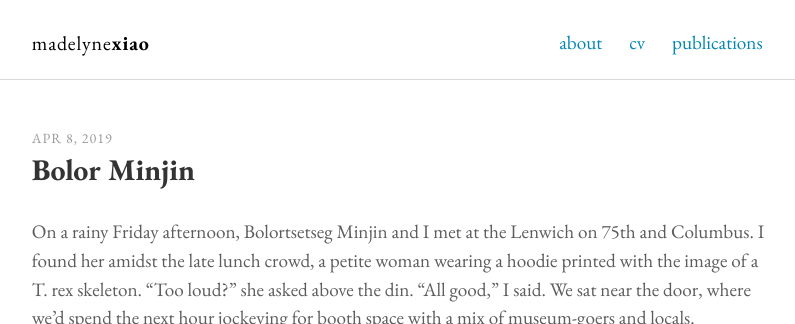
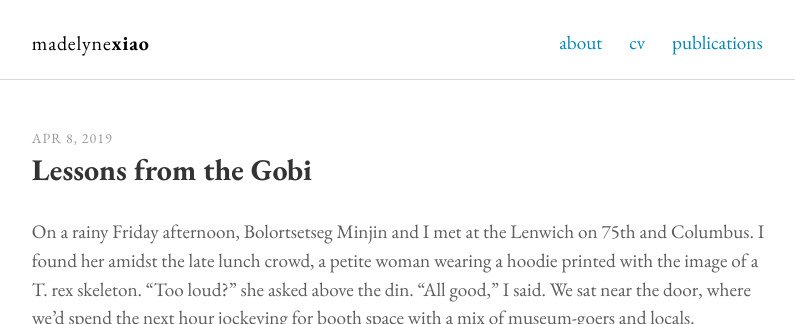
Before and after one commit to madelyne/madelyne.github.io, a Jekyll site: the page built from _posts/2019-04-08-bolor-minjin.md, in a window 1280 px wide and 900 px high, cut to the strip 0-324 px from the top of the window. Shown: the whole strip, without its empty margins (237-1032 px from the left). Built offline with Jekyll 4.4.1, drawn with Linux system fonts in a browser that asks for light colours; our own code applies the rules of GitHub Pages for plain Markdown files.

Commit message:
add new blog post

```diff
--- a/_posts/2019-04-08-bolor-minjin.md
+++ b/_posts/2019-04-08-bolor-minjin.md
@@ -1,6 +1,9 @@
+---
+title: Lessons from the Gobi
+---
 On a rainy Friday afternoon, Bolortsetseg Minjin and I met at the Lenwich on 75th and Columbus. I found her amidst the late lunch crowd, a petite woman wearing a hoodie printed with the image of a T. rex skeleton. "Too loud?" she asked above the din. "All good," I said. We sat near the door, where we'd spend the next hour jockeying for booth space with a mix of museum-goers and locals.
 
-![*Bolor Minjin*](https://en.wikipedia.org/wiki/Bolortsetseg_Minjin#/media/File:Paleontologist_Bolortsetseg_Minjin.jpg)
+![*Bolor Minjin*](bolor.jpg "Bolor Minjin")
 
 I first met Bolortsetseg—who goes by Bolor—through a mentorship program at the American Museum of Natural History (AMNH); with three other museum staff, we'd schedule monthly lunches with the idea that mentor and mentee roles were fluid, and that all stood to gain, regardless of seniority (though, as the single non-PhD in the group, I received far more than I doled out). I was drawn to Bolor immediately—to her warmth and the unassuming openness with which she detailed her life's incredible work. There are few female Mongolian natural scientists, and even fewer female Mongolian paleontologists, despite the richness of Mongolia's fossil deposits. (The Gobi desert in particular has been the source of landmark discoveries over the decades, including the famous 'two fighting dinosaurs,' the intertwined skeletons of a velociraptor and protoceratops.)
 
```
Also changed, not shown: _posts/bolor.jpg (added).
